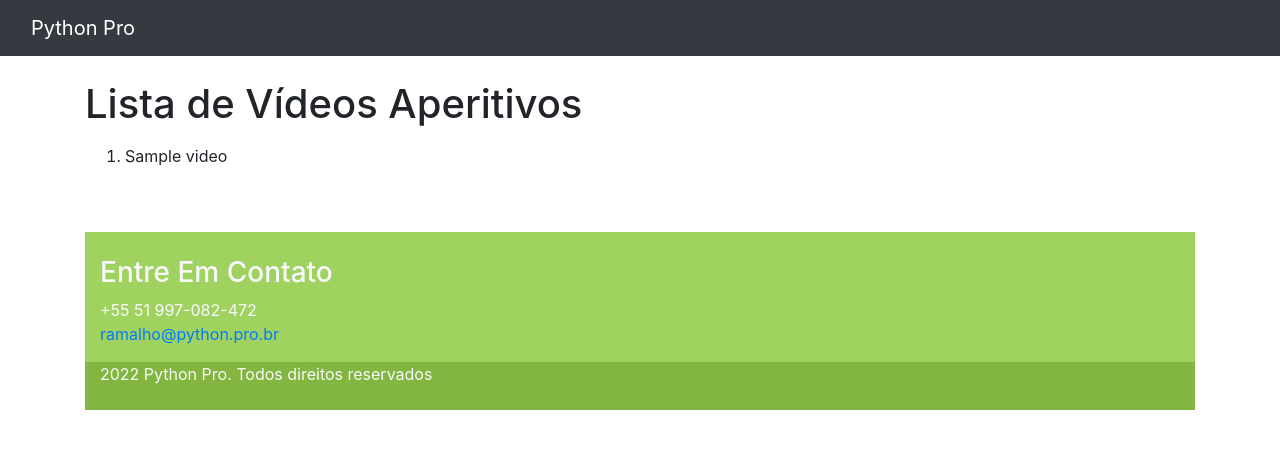
After one commit to gustavossandrin/curso-django-ga, a Django app: template pypro/aperitivos/templates/aperitivos/indice.html in a window 1280 px wide. The commit adds this page. Shown: the top 449 px of the page. Run offline with Django 4.2, Linux system fonts and the light colour scheme; the template is opened without the code that fills it: most values are stand-ins (such as "Sample title", 1, 10 or a date in 2020); some libraries are stand-ins or nearby versions.

Commit message:
lista de elementos com for

```diff
--- /dev/null
+++ b/pypro/aperitivos/templates/aperitivos/indice.html
@@ -0,0 +1,20 @@
+{% extends 'base/base.html' %}
+{% load static %}
+{% block title %}Python Pro - Aperitivos{% endblock title %}
+{% block description %}página com todos os vídeos gratuitos {% endblock description %}
+{% block body %}
+  <div class="container">
+	<div class="row">
+		<div class="col-md-12">
+            <h1 class="mt-4 mb-3">Lista de Vídeos Aperitivos</h1>
+            <ol>
+                {% for video in videos %}
+                    <li>{{ video.titulo | default:"Faltando Título" }}</li>
+                {% empty %}
+                    <li>Não foi encontrado nenhum vídeo de aperitivo</li>
+                {% endfor %}
+            </ol>
+        </div>
+    </div>
+
+{% endblock body %}
--- a/pypro/aperitivos/templates/aperitivos/video.html
+++ b/pypro/aperitivos/templates/aperitivos/video.html
@@ -6,7 +6,7 @@
   <div class="container">
 	<div class="row">
 		<div class="col-md-12">
-            <h1 class="mt-4 mb-3">{{ video.titulo }}</h1>
+            <h1 class="mt-4 mb-3">{{ video.titulo | default:"Faltando Título" }}</h1>
             <iframe width="560" height="315" src="https://www.youtube.com/embed/{{ video.youtube_id }}"
                     title="YouTube video player" frameborder="0" allow="accelerometer; autoplay; clipboard-write;
                     encrypted-media; gyroscope; picture-in-picture" allowfullscreen></iframe>
--- a/pypro/aperitivos/urls.py
+++ b/pypro/aperitivos/urls.py
@@ -15,9 +15,10 @@ Including another URLconf
 """
 from django.urls import path
 
-from pypro.aperitivos.views import video
+from pypro.aperitivos.views import video, indice
 
 app_name = 'aperitivos'
 urlpatterns = [
-    path('<slug:slug>', video, name='video')
+    path('<slug:slug>', video, name='video'),
+    path('', indice, name='indice')
 ]
```
Also changed, not shown: pypro/aperitivos/tests/tests_indice.py (added, +28 -0 lines), pypro/aperitivos/views.py (+12 -5 lines), pypro/aperitivos/tests/__init__.py (added), pypro/aperitivos/tests/tests_video.py (renamed from pypro/aperitivos/tests.py).
